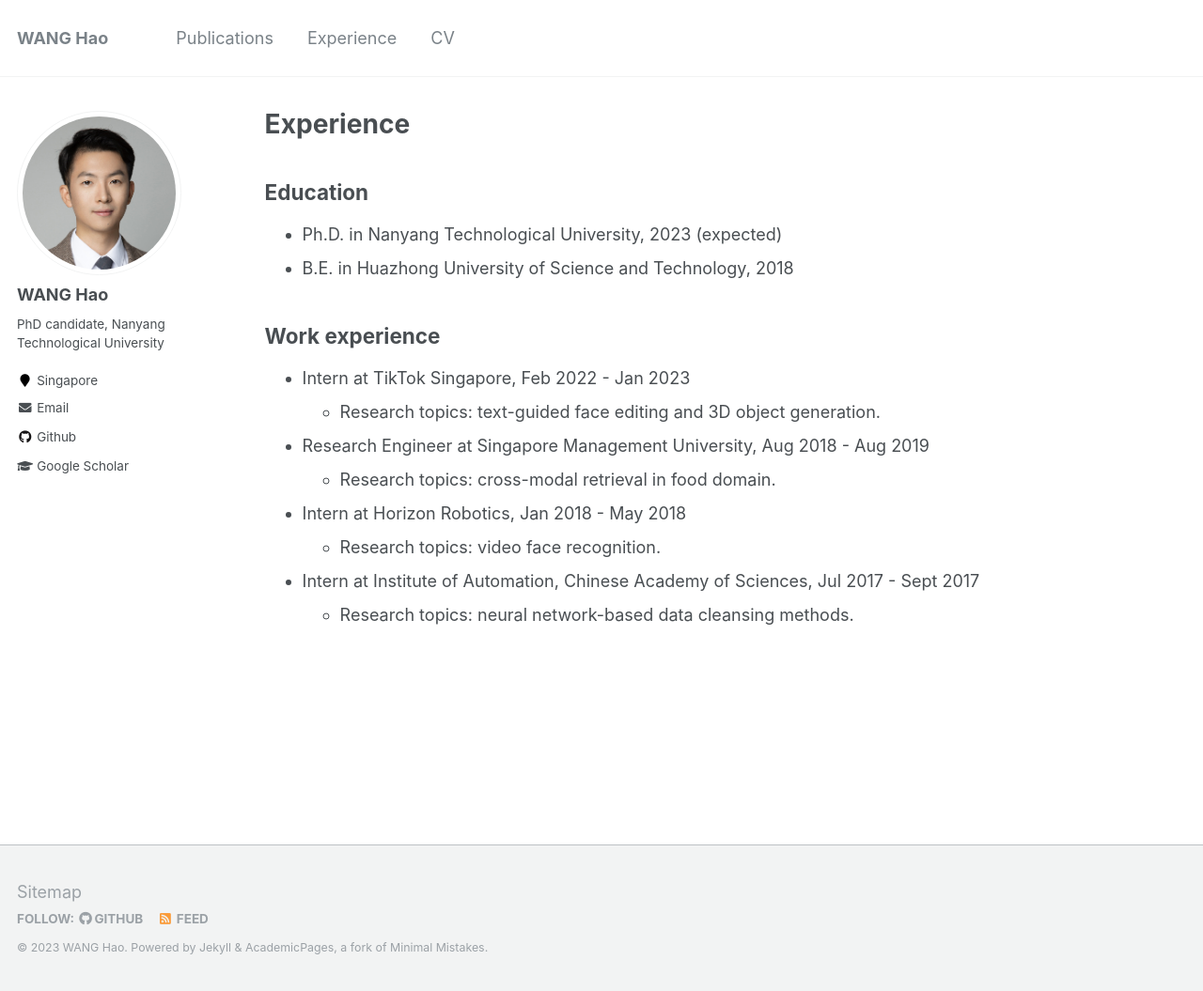
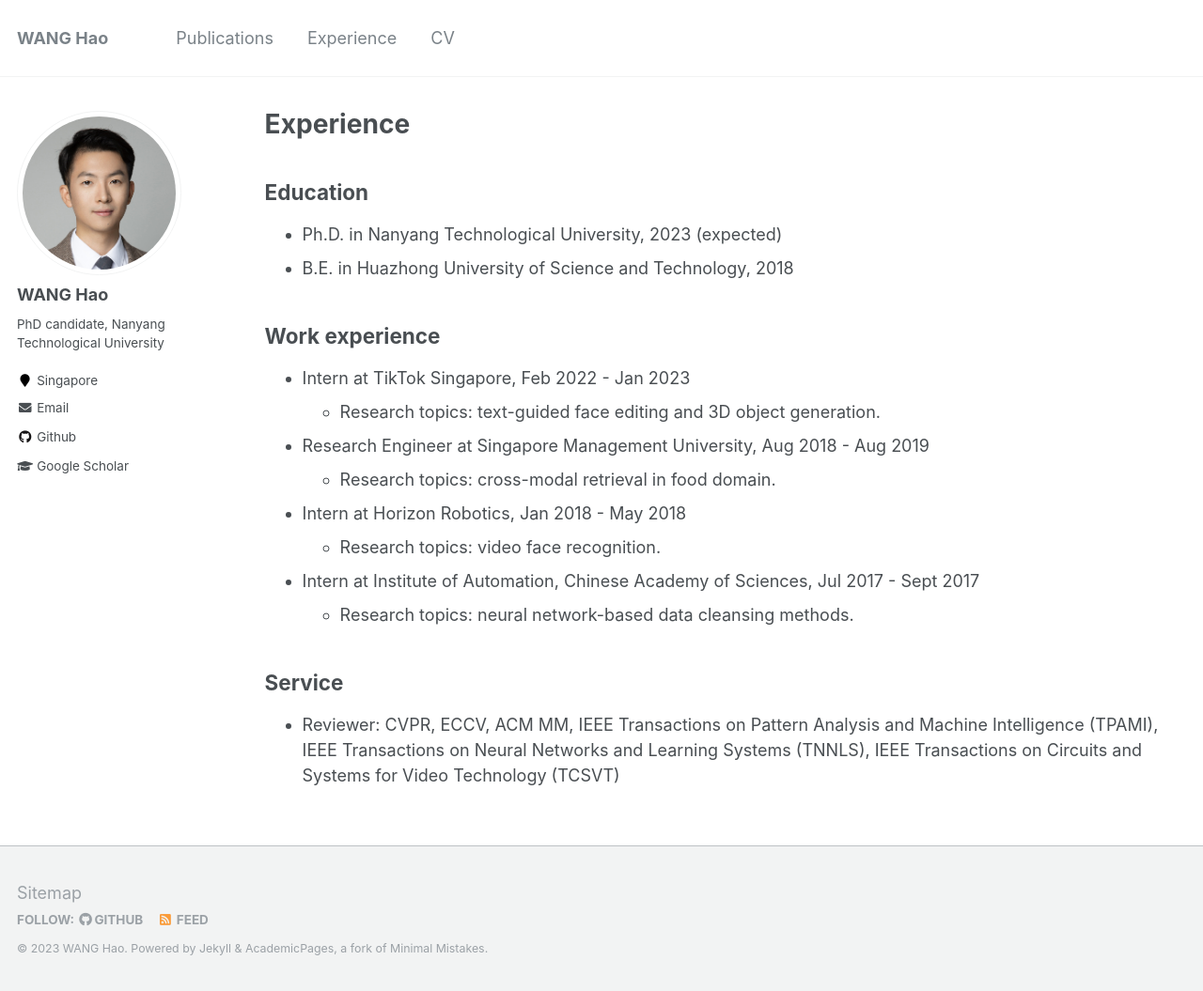
Before and after one commit to hwang1996/hwang1996.github.io, a Jekyll site: the page built from _pages/experience.md, in a window 1280 px wide and 1055 px high. Shown: the whole window at 94% size. Built offline with Jekyll 4.4.1, drawn with Linux system fonts in a browser that asks for light colours.

```diff
--- a/_pages/experience.md
+++ b/_pages/experience.md
@@ -11,6 +11,7 @@ author_profile: true
 * Ph.D. in Nanyang Technological University, 2023 (expected)
 * B.E. in Huazhong University of Science and Technology, 2018
 
+
 ## Work experience
 * Intern at TikTok Singapore, Feb 2022 - Jan 2023
   * Research topics: text-guided face editing and 3D object generation.
@@ -23,3 +24,7 @@ author_profile: true
 
 * Intern at Institute of Automation, Chinese Academy of Sciences, Jul 2017 - Sept 2017
   * Research topics: neural network-based data cleansing methods.
+
+
+## Service
+* Reviewer: CVPR, ECCV, ACM MM, IEEE Transactions on Pattern Analysis and Machine Intelligence (TPAMI), IEEE Transactions on Neural Networks and Learning Systems (TNNLS), IEEE Transactions on Circuits and Systems for Video Technology (TCSVT)
```
